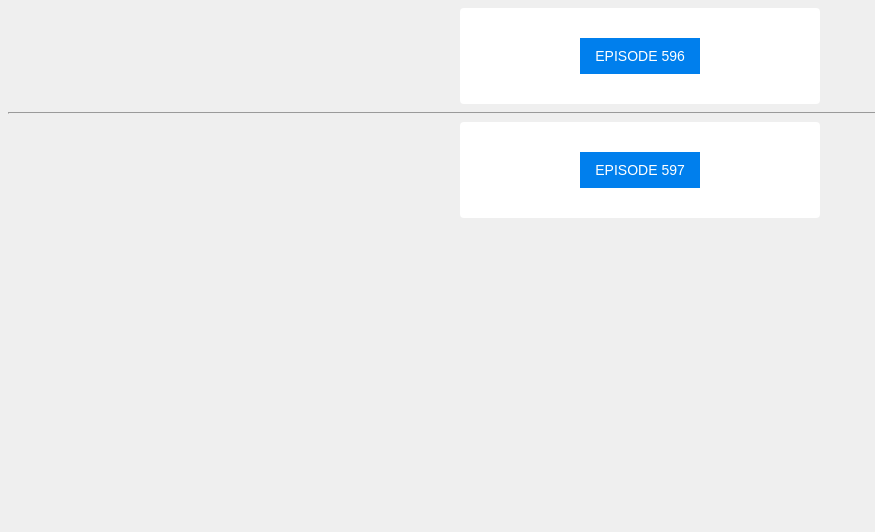
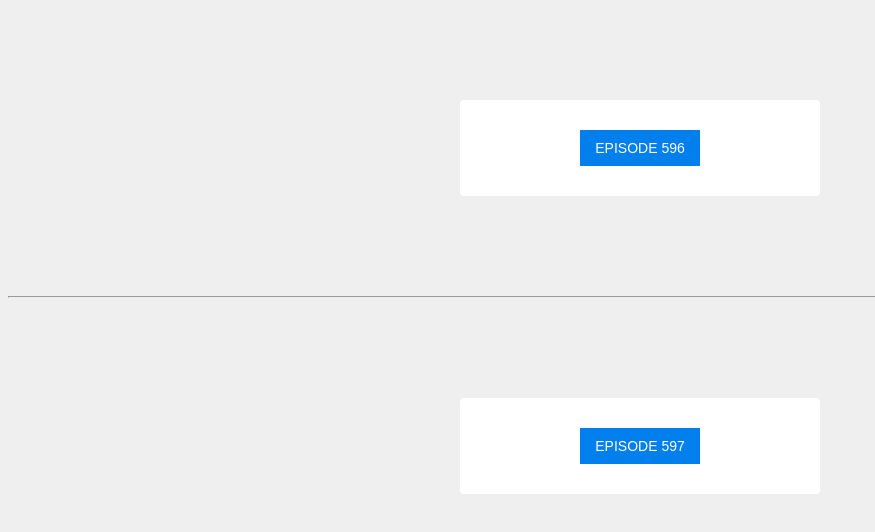
Before and after one commit to Atozwebtricks/poda.github.io, a plain HTML site: page index.html in a window 1280 px wide. Shown: the whole page, without its empty margins (0-875 px from the left). Drawn offline with Linux system fonts and the light colour scheme.

Commit message:
Update index.html

```diff
--- a/index.html
+++ b/index.html
@@ -116,7 +116,7 @@ body {
   height: auto;
   padding: 30px;
   background: white;
-  margin: 0px auto;
+  margin: 100px auto;
 }
 #playme {
   background: #007fed;
```
